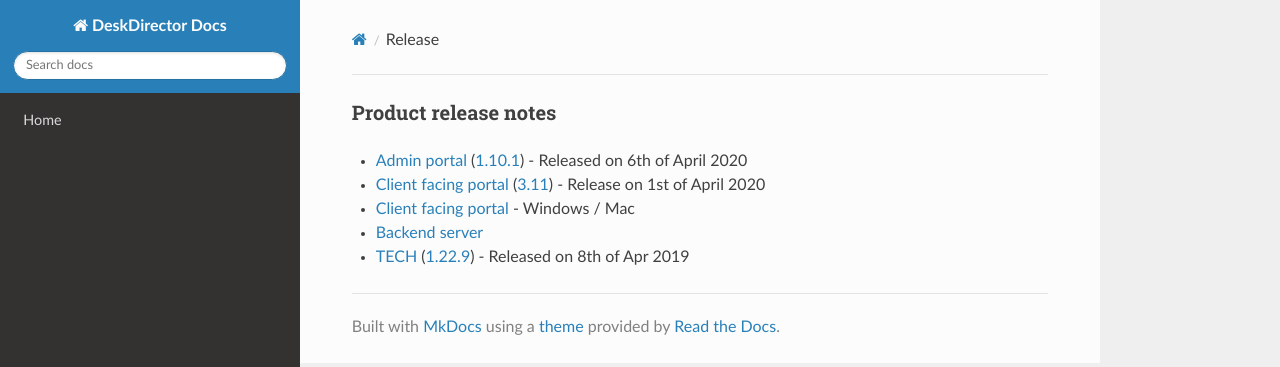
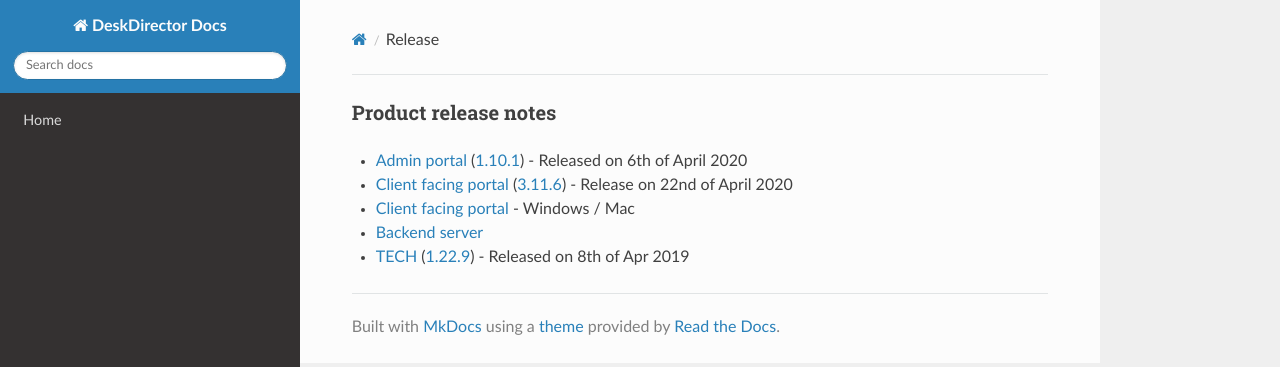
Before and after one commit to DeskDirector/docs, an MkDocs documentation site: the page built from docs/_contents/admin/home/release.md, in a window 1280 px wide. Shown: the top 367 px of the page. Built offline with MkDocs 1.6.1, drawn with Linux system fonts in a browser that asks for light colours; nearby versions of some CDN libraries; old or Windows-style settings are respelled for this version of MkDocs.

Commit message:
Update release.md

```diff
--- a/docs/_contents/admin/home/release.md
+++ b/docs/_contents/admin/home/release.md
@@ -1,6 +1,6 @@
 ### Product release notes
 * [Admin portal](/release-notes/admin) ([1.10.1](/release-notes/admin/v1.10.1)) - Released on 6th of April 2020
-* [Client facing portal](/release-notes/portal) ([3.11](/release-notes/portal/v3.11)) - Release on 1st of April 2020
+* [Client facing portal](/release-notes/portal) ([3.11.6](/release-notes/portal/v3.11)) - Release on 22nd of April 2020
 * [Client facing portal](https://help.deskdirector.com/article/4uzjpwaiou-dd-portal-changelog) - Windows / Mac
 * [Backend server](https://help.deskdirector.com/article/5ml4ieesph-server-changelog)
 * [TECH](/release-notes/tech) ([1.22.9](/release-notes/tech/v1.22)) - Released on 8th of Apr 2019
```
